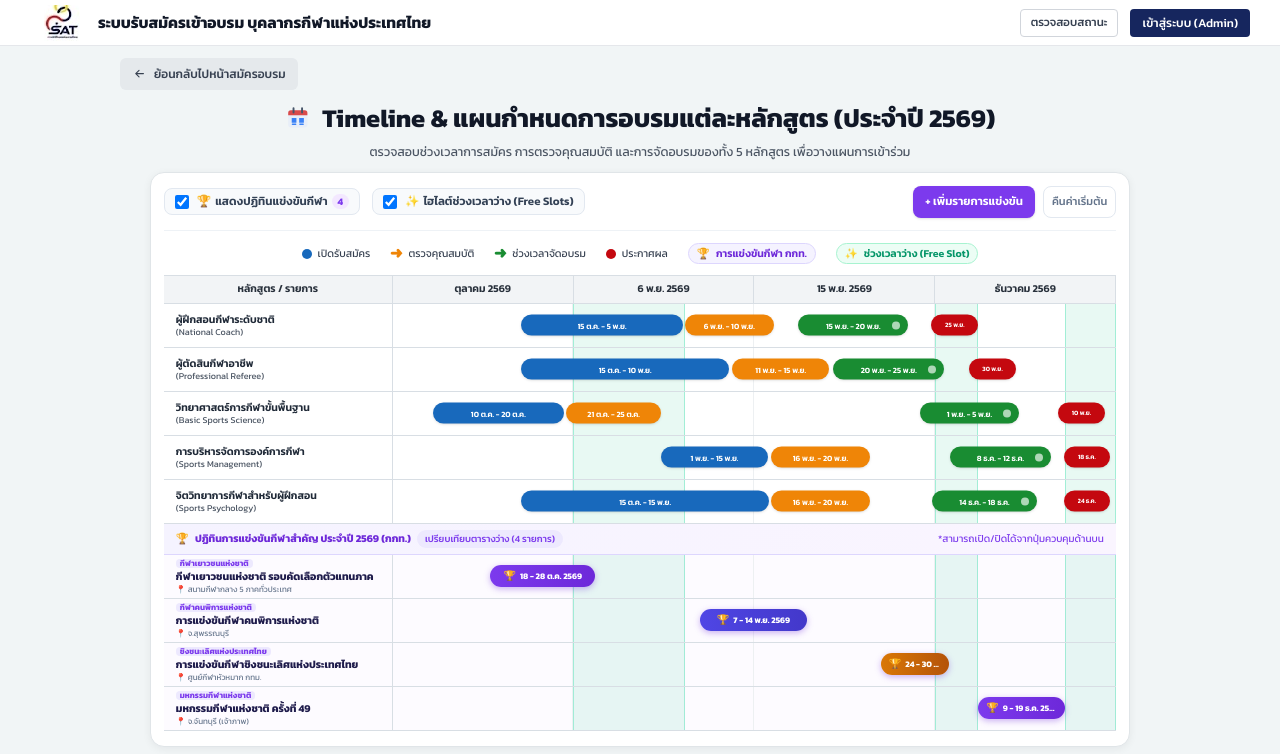
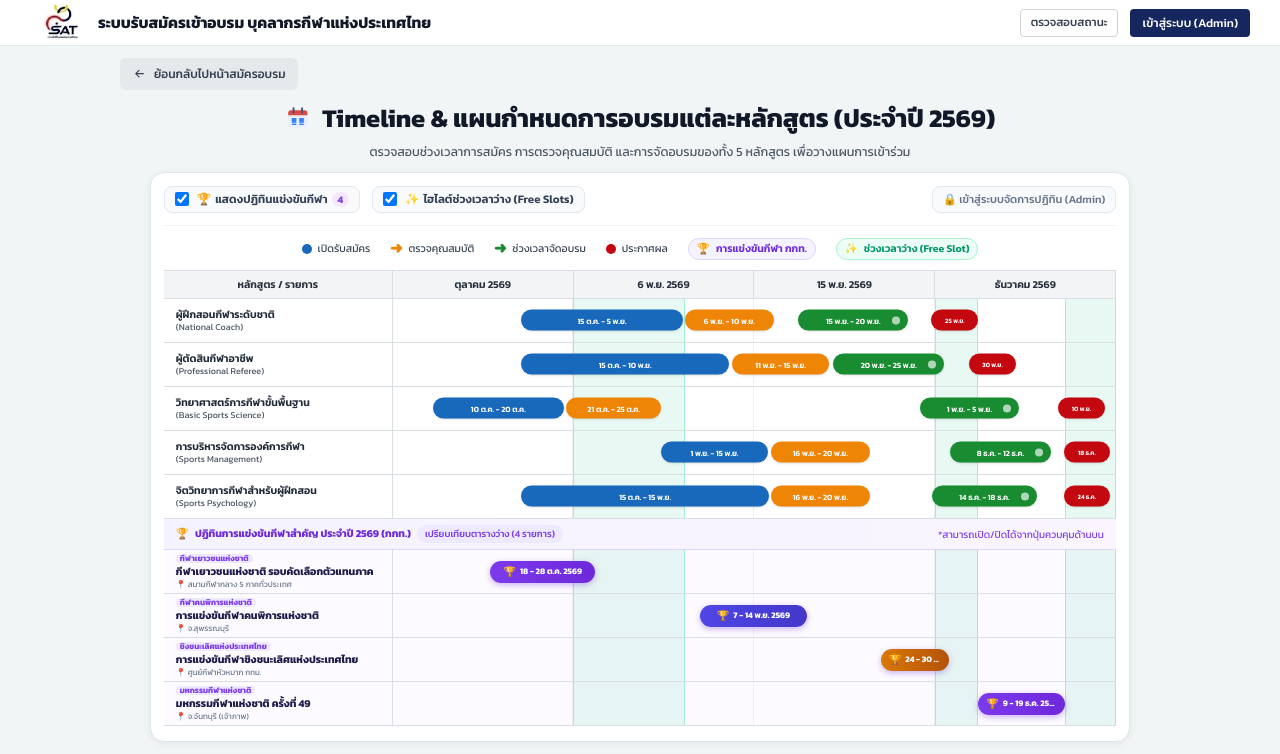
Before and after one commit to hrd2565t-cell/sat-registration, a Next.js app: page /timeline in a window 1280 px wide. Shown: the top 754 px of the page. Built offline with nearby package versions, Linux system fonts and the light colour scheme.

Commit message:
feat: restrict sports event editing to authenticated admin users on timeline

```diff
--- a/components/timeline/timeline-schedule.tsx
+++ b/components/timeline/timeline-schedule.tsx
@@ -2,6 +2,8 @@
 
 import * as React from "react";
 import { useState } from "react";
+import Link from "next/link";
+import { useIsAdmin } from "@/lib/admin-auth";
 import {
   useSportsEvents,
   type SportsEvent,
@@ -223,6 +225,7 @@ function SportsEventBarItem({
 }
 
 export function TimelineSchedule() {
+  const isAdmin = useIsAdmin();
   const { events, deleteSportsEvent } = useSportsEvents();
   const [showSportsEvents, setShowSportsEvents] = useState(true);
   const [highlightFreeSlots, setHighlightFreeSlots] = useState(true);
@@ -267,7 +270,11 @@ export function TimelineSchedule() {
             </label>
           </div>
 
+          {isAdmin ? (
             <div className="flex items-center gap-2">
+              <span className="hidden sm:inline-flex items-center gap-1 rounded-full bg-[#f3e8ff] px-2.5 py-0.5 text-[10px] font-semibold text-[#6d28d9] border border-[#ddd6fe]">
+                🔐 สิทธิ์ Admin: แก้ไขปฏิทินได้
+              </span>
               <button
                 type="button"
                 onClick={() => setIsAddModalOpen(true)}
@@ -288,6 +295,17 @@ export function TimelineSchedule() {
                 คืนค่าเริ่มต้น
               </button>
             </div>
+          ) : (
+            <div className="flex items-center gap-2">
+              <Link
+                href="/admin/login?next=/timeline"
+                className="inline-flex items-center gap-1.5 rounded-lg border border-[#e2e8f0] bg-[#f8fafc] px-2.5 py-1 text-[11px] font-medium text-[#64748b] transition hover:border-[#16265e] hover:bg-white hover:text-[#16265e]"
+                title="เข้าสู่ระบบผู้ดูแลเพื่อจัดการหรือเพิ่มปฏิทินแข่งขันกีฬา"
+              >
+                <span>🔒 เข้าสู่ระบบจัดการปฏิทิน (Admin)</span>
+              </Link>
+            </div>
+          )}
         </div>
 
         <Legend
@@ -413,7 +431,7 @@ export function TimelineSchedule() {
                             </span>
                           </div>
 
-                          {event.id.startsWith("evt-custom-") && (
+                          {isAdmin && event.id.startsWith("evt-custom-") && (
                             <button
                               type="button"
                               onClick={() => deleteSportsEvent(event.id)}
--- a/lib/admin-auth.ts
+++ b/lib/admin-auth.ts
@@ -60,6 +60,10 @@ function getServerSnapshot() {
   return false;
 }
 
+export function useIsAdmin(): boolean {
+  return useSyncExternalStore(subscribe, getSnapshot, getServerSnapshot);
+}
+
 /**
  * Hook to guard admin pages using useSyncExternalStore.
  * Automatically redirects to /admin/login?next=... if not authenticated.
```
Lines whose indentation alone changed are shown as unchanged.
